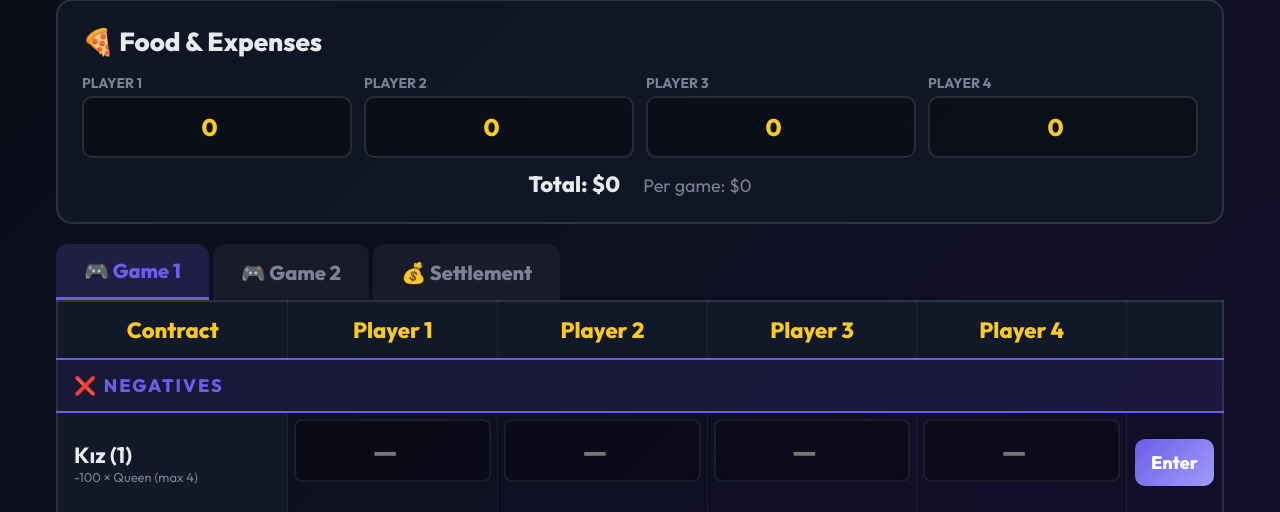
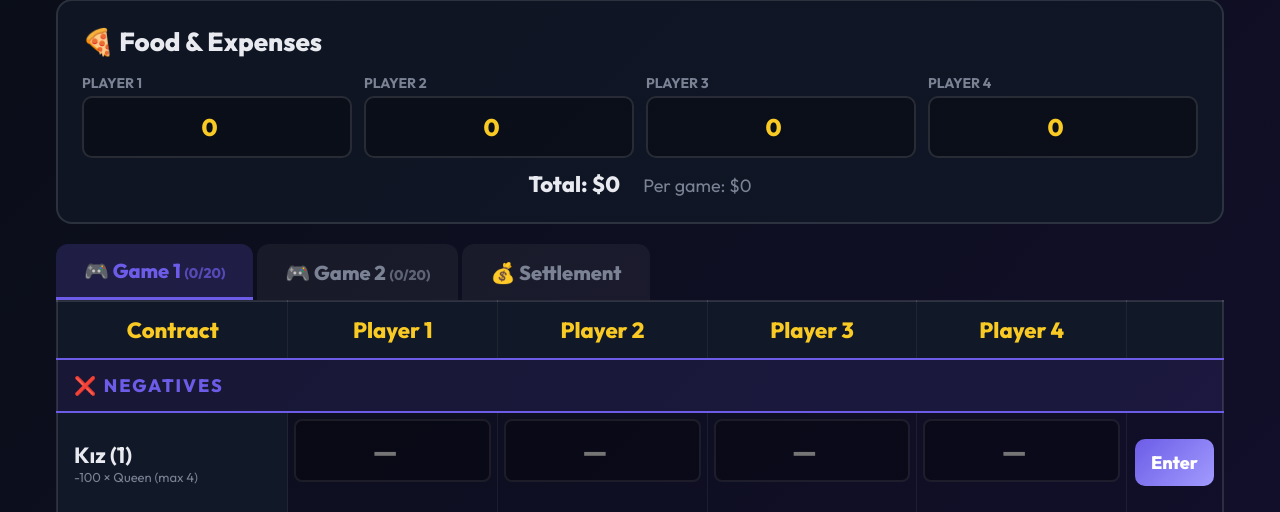
Before and after one commit to ibkucuk-cmyk/king-rifki, a Flask app: page /manual-scoreboard in a window 1280 px wide. Shown: the part 133-645 px from the top of the page. Run offline with Flask 3, Linux system fonts and the light colour scheme.

Commit message:
Add progress tracking (X/20) and incomplete game warning in settlement

```diff
--- a/templates/manual_scoreboard.html
+++ b/templates/manual_scoreboard.html
@@ -82,8 +82,8 @@ h1{font-size:42px;font-weight:800;text-align:center;margin-bottom:6px}
 
 <!-- TABS -->
 <div class="tabs">
-<button class="tab active" onclick="switchTab(0)">🎮 Game 1</button>
-<button class="tab" onclick="switchTab(1)">🎮 Game 2</button>
+<button class="tab active" onclick="switchTab(0)" id="tab0">🎮 Game 1 <span style="font-size:14px;opacity:.7">(0/20)</span></button>
+<button class="tab" onclick="switchTab(1)" id="tab1">🎮 Game 2 <span style="font-size:14px;opacity:.7">(0/20)</span></button>
 <button class="tab" onclick="switchTab(2)">💰 Settlement</button>
 </div>
 
@@ -195,7 +195,7 @@ s.className='sd '+(rd.scores[p]<0?'neg':rd.scores[p]>0?'pos':'');
 }
 rd.locked=true;document.getElementById('row-'+rid).classList.add('row-locked');
 const btn=document.getElementById('btn-'+rid);btn.textContent='✓ Edit';btn.classList.add('locked');
-errEl.classList.remove('show');recalc(gi);save();
+errEl.classList.remove('show');recalc(gi);updateTabProgress();save();
 }
 
 function unlockR(rid,gi,cid){
@@ -231,7 +231,7 @@ const btn=document.getElementById('btn-'+rid);if(btn){btn.textContent='Enter';bt
 for(let p=0;p<4;p++){
 const inp=document.getElementById(rid+'_p'+p);if(inp){inp.value='';inp.classList.remove('err')}
 const sc=document.getElementById(rid+'_s'+p);if(sc)sc.textContent='';
-}});recalc(gi);save();
+}});recalc(gi);updateTabProgress();save();
 }
 
 // Tabs
@@ -249,6 +249,16 @@ names.push(n?n.textContent:'Player '+(p+1));
 }
 }
 
+// Progress tracking
+function getGameProgress(gi){
+let count=0;Object.values(games[gi].rows).forEach(rd=>{if(rd.locked)count++});return count;
+}
+function updateTabProgress(){
+for(let gi=0;gi<2;gi++){
+const count=getGameProgress(gi);
+document.getElementById('tab'+gi).innerHTML=`🎮 Game ${gi+1} <span style="font-size:14px;opacity:.7">(${count}/20)</span>`;
+}}
+
 // Settlement
 function calcSettle(){
 const names=[];const spent=[];
@@ -258,6 +268,10 @@ spent.push(Math.max(0,parseInt(document.getElementById('exp'+p).value)||0));
 }
 const totalExp=spent.reduce((a,b)=>a+b,0);
 if(totalExp===0){document.getElementById('settleResult').innerHTML='<p style="color:var(--red);font-size:20px">Enter food expenses first!</p>';return}
+const g1p=getGameProgress(0),g2p=getGameProgress(1);
+let warnHtml='';
+if(g1p<20||g2p<20){
+warnHtml=`<div style="padding:14px;margin-bottom:16px;border-radius:10px;background:rgba(249,202,36,.1);border:2px solid var(--gold);color:var(--gold);font-size:18px;font-weight:700">⚠️ Games not complete! Game 1: ${g1p}/20 hands, Game 2: ${g2p}/20 hands. Settlement is only accurate after all 20 hands per game are entered.</div>`;}
 const perGame=totalExp/2;
 const totalPaid=[0,0,0,0];
 for(let gi=0;gi<2;gi++){
@@ -291,7 +305,7 @@ html+=`<span style="margin:0 8px;font-size:18px">${names[p]}: <strong style="col
 const losers=bals.map((b,i)=>b<0?i:-1).filter(i=>i>=0);
 html+=`<br><span style="font-size:16px;color:var(--dim)">${losers.length} loser(s) × $${(perGame/Math.max(1,losers.length)).toFixed(2)} each</span></div>`;
 }
-html+='</div>';
+html+='</div>';html=warnHtml+html;
 // Payments
 if(debtors.length===0&&creditors.length===0){
 html+='<div class="settle-item even">✅ Everyone is even!</div>';
```
Also changed, not shown: docs/index.html (+19 -5 lines).
